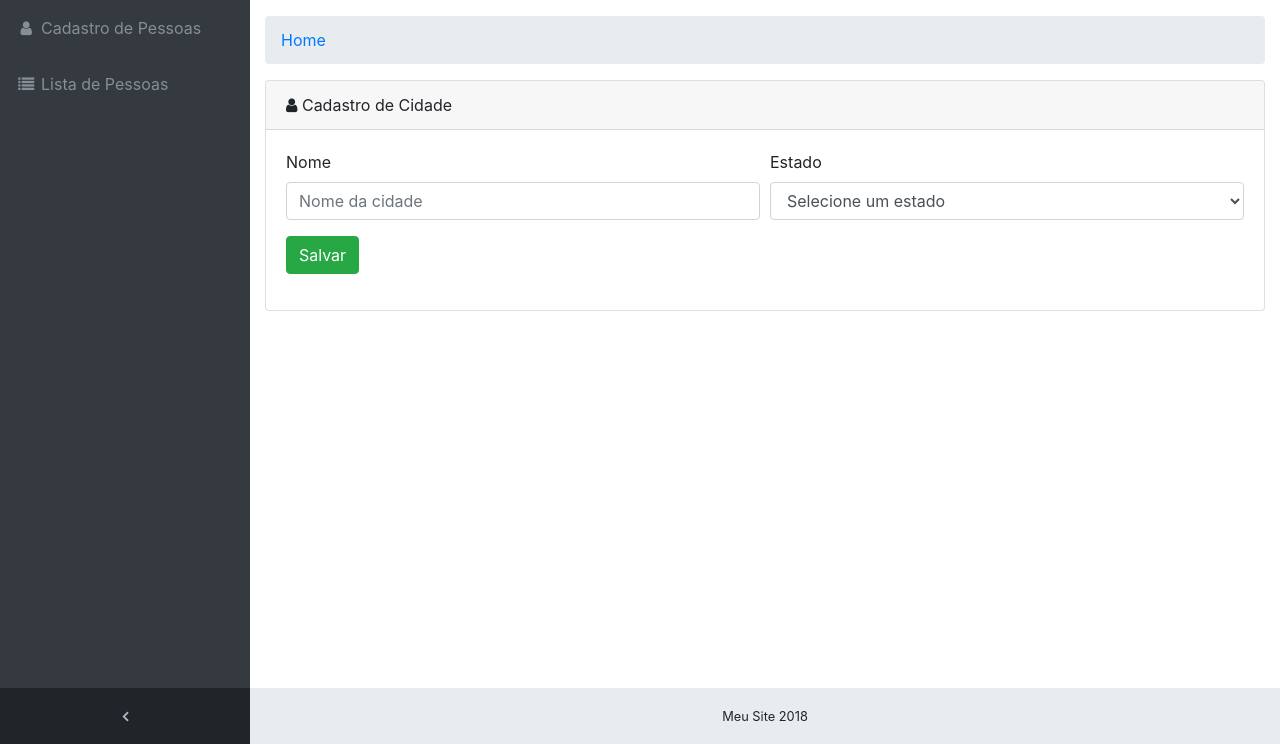
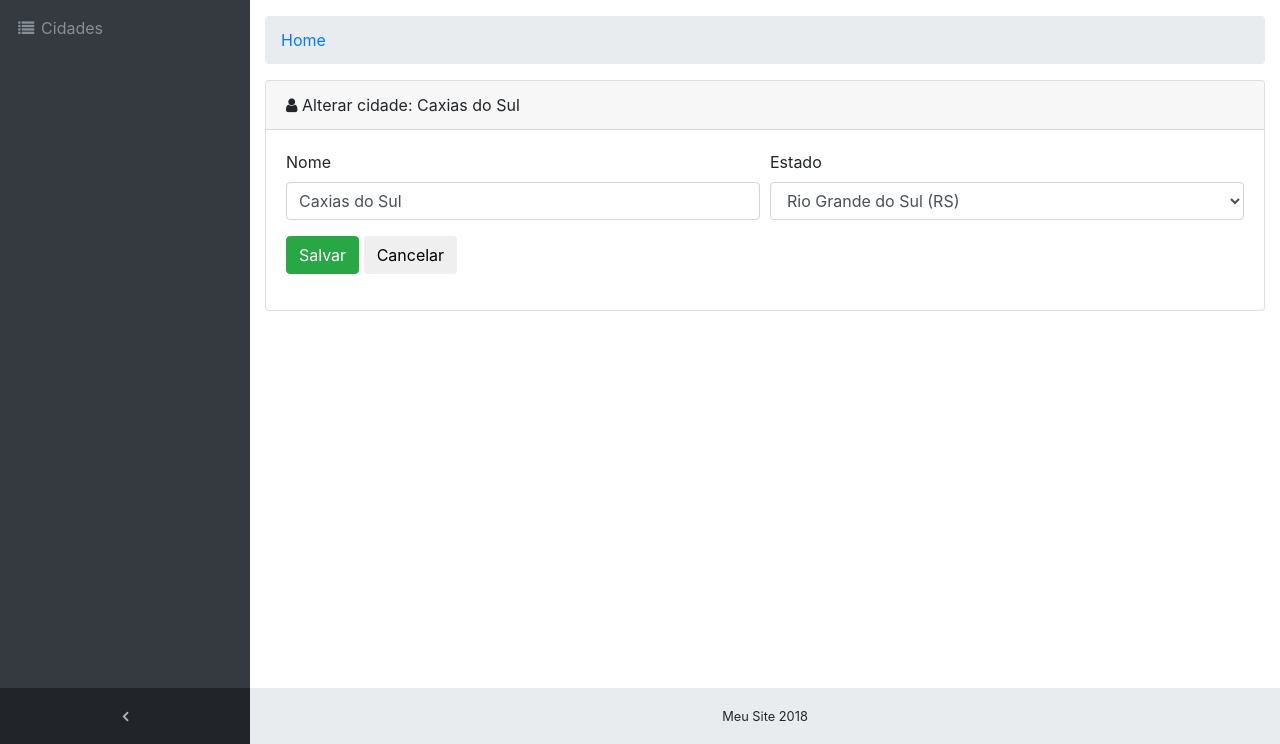
Before and after one commit to roberzguerra/projeto-aula-php, a PHP site: page /meu-site/modulo-cidade/cadastro-cidade.php?edit=1&id=1 in a window 1280 px wide. Shown: the part 56-800 px from the top of the page. Run offline with PHP 8.4, Linux system fonts and the light colour scheme; data comes from the database, SQL or seed files in the repository.

Commit message:
métodos para alterar a cidade.

```diff
--- a/comum/side-menu.php
+++ b/comum/side-menu.php
@@ -9,15 +9,9 @@
     <div class="collapse navbar-collapse" id="navbarResponsive">
         <ul class="navbar-nav navbar-sidenav" id="exampleAccordion">
             <li class="nav-item" data-toggle="tooltip" data-placement="right" title="Dashboard">
-                <a class="nav-link" href="/">
-                    <i class="fa fa-fw fa-user"></i>
-                    <span class="nav-link-text">Cadastro de Pessoas</span>
-                </a>
-            </li>
-            <li class="nav-item" data-toggle="tooltip" data-placement="right" title="Dashboard">
-                <a class="nav-link" href="/">
+                <a class="nav-link" href="/modulo-cidade/">
                     <i class="fa fa-fw fa-list"></i>
-                    <span class="nav-link-text">Lista de Pessoas</span>
+                    <span class="nav-link-text">Cidades</span>
                 </a>
             </li>
         </ul>
--- a/config.php
+++ b/config.php
@@ -1,4 +1,5 @@
 <?php
+session_start();
 
 // Inclui arquivo de configuração e metodos de conexão com banco de dados.
 include 'db.php';
--- a/modulo-cidade/cadastro-cidade.php
+++ b/modulo-cidade/cadastro-cidade.php
@@ -26,7 +26,15 @@ $listaUf = select_db("SELECT id, nome, sigla FROM uf;");
 
 if ($_SERVER['REQUEST_METHOD'] == 'GET') {
     $listaErros = [];
+
+    if (isset($_GET['edit']) && isset($_GET['id'])
+        && $_GET['edit'] == '1' && $_GET['id']) {
+
+            $cidade = select_one_db("SELECT id, nome, uf_id FROM cidade WHERE id={$_GET['id']}");
+        }
+
     include "cadastro-view.php";
+
 
 } else if ($_SERVER['REQUEST_METHOD'] == 'POST') {
     echo "Formulario enviado <br>";
@@ -35,11 +43,27 @@ if ($_SERVER['REQUEST_METHOD'] == 'GET') {
     $listaErros = validarFormularioSimples($_POST);
     //$listaErros = validarFormularioAvancado($_POST, ['nome', 'email']);
 
+    if (isset($_POST['id']) && $_POST['id'] )  {
+        $cidade = select_one_db("SELECT id, nome, uf_id FROM cidade WHERE id = {$_POST['id']}");
+    }
+
     if (count($listaErros) > 0) {
         include "cadastro-view.php";
+
+    } else if (isset($_POST['id']) && $_POST['id'] ) {
+
+        // Executo o update
+        $sql = "UPDATE cidade
+            SET nome = '{$_POST['nome']}',
+            uf_id = {$_POST['uf']}
+            WHERE id = {$_POST['id']};
+        ";
+        $alterado = update_db($sql);
+
+        dd($alterado);
+
     } else {
-
-
+        // Executa o insert
 
         $sql = "INSERT INTO cidade (nome, uf_id)
             VALUES('" . $_POST['nome'] . "', " . $_POST['uf'] . ");";
--- a/modulo-cidade/cadastro-view.php
+++ b/modulo-cidade/cadastro-view.php
@@ -13,18 +13,40 @@ include "../comum/side-menu.php";
 
 	<div class="card">
 		<div class="card-header">
-        	<i class="fa fa-user"></i> Cadastro de Cidade
+        	<i class="fa fa-user"></i>
+			<?php
+			if (isset($cidade)) {
+				echo "Alterar cidade: {$cidade->nome}";
+			} else {
+				echo "Cadastrar cidade";
+			}
+			?>
 		</div>
 
 		<div class="card-body">
 			<form action="<?php echo $SITE_URL . "/modulo-cidade/cadastro-cidade.php"; ?>" id="form-cadastro" method="POST">
 
+				<?php if (isset($cidade)) { ?>
+					<input type="hidden" name="id" value="<?php echo $cidade->id; ?>">
+				<?php } ?>
+
 				<div class="form-group">
 					<div class="form-row ">
 						<div class="col-md-6">
 							<label for="nome">Nome</label>
-							<input class="form-control" name="nome" id="nome" placeholder="Nome da cidade" type="text" />
+							<input class="form-control" name="nome" id="nome" placeholder="Nome da cidade" type="text" value="<?php echo ( isset($cidade) ) ? $cidade->nome : ''; ?>" />
 							<?php
+							/*
+							// O codigo PHP dentro do atributo VALEU do input acima,
+							//   equivale ao IF comentado abaixo.
+							if ( isset($cidade) ) {
+								echo $cidade->nome;
+							} else {
+								echo '';
+							}
+							*/
+
+
 							/* Validação do input nome (este codigo foi passado para a função exibirErro) */
 							if ( isset($listaErros['nome']) && $listaErros['nome'] ) {
 								?>
@@ -34,13 +56,19 @@ include "../comum/side-menu.php";
 							?>
 						</div>
 						<div class="col-md-6">
+
 							<label for="uf">Estado</label>
 							<select class="form-control" name="uf" id="uf" >
 								<option value="">Selecione um estado</option>
 								<?php
 								// ForEach
 								foreach ($listaUf as $uf) {
-									echo "<option value=\"" . $uf->id . "\">" . $uf->nome . " (" .$uf->sigla . ")" . "</option>";
+									$checked = '';
+									if (isset($cidade) && $cidade->uf_id == $uf->id) {
+										$checked = "selected";
+									}
+									echo "<option {$checked} value=\"{$uf->id}\"> {$uf->nome} ({$uf->sigla})</option>";
+									//echo "<option " . $checked . " value=\"" . $uf->id . "\">" . $uf->nome . " (" .$uf->sigla . ")" . "</option>";
 								}
 
 								// For tradicional
@@ -59,6 +87,9 @@ include "../comum/side-menu.php";
 					<div class="form-row">
 						<div class="col-md-12">
 							<button class="btn btn-success" type="submit">Salvar</button>
+							<a href="/modulo-cidade/">
+								<button type="button" class="btn btn-default">Cancelar</button>
+							</a>
 							<?php if (isset($mensagemSucesso) && $mensagemSucesso) { ?>
 								<span class="text-success"><?php echo $mensagemSucesso; ?></span>
 							<?php } ?>
```
Also changed, not shown: db.php (+22 -6 lines), modulo-cidade/list.php (+6 -3 lines).
